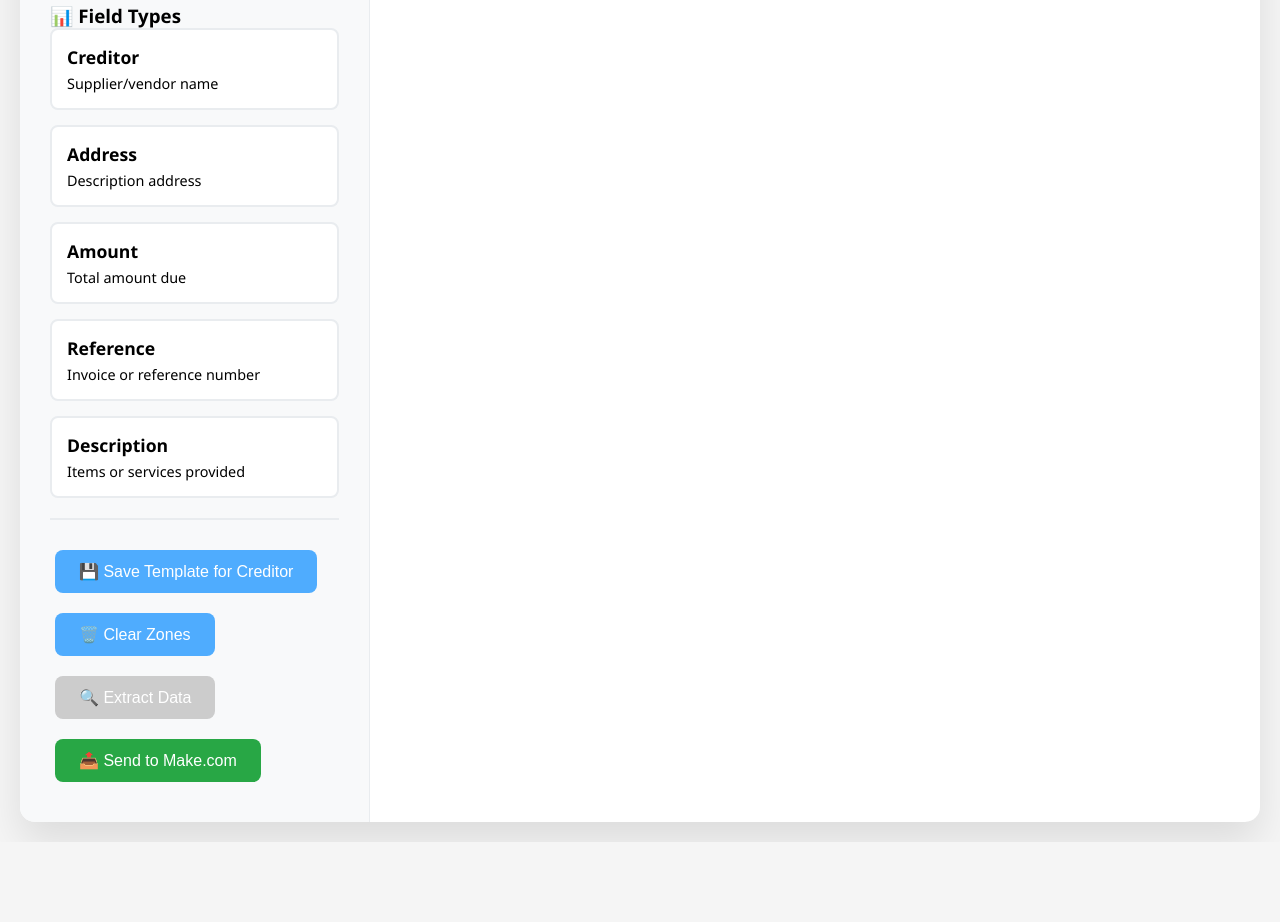
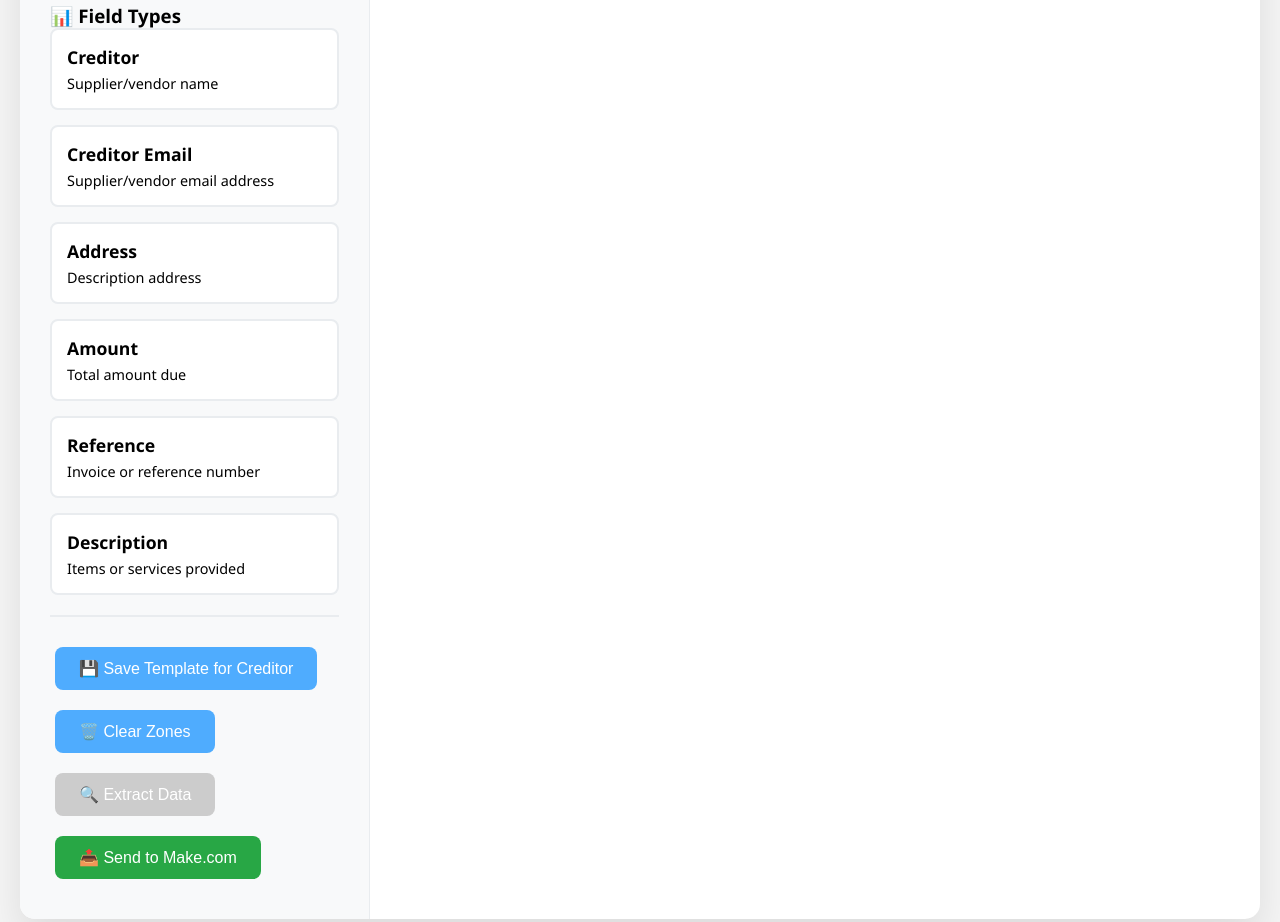
Before and after one commit to bazmaster92/invoice-ocr-system, a plain HTML site: page index.html in a window 1280 px wide. Shown: the part 1135-2057 px from the top of the page. Before the commit the page ends 1977 px from the top, so only its background shows below. Drawn offline with nearby package versions, Linux system fonts and the light colour scheme; a script that the page names is missing.

Commit message:
Update index.html
added creditor email

```diff
--- a/index.html
+++ b/index.html
@@ -450,6 +450,10 @@
                     <div class="field-item" data-field="creditor">
                         <div class="field-name">Creditor</div>
                         <div class="field-description">Supplier/vendor name</div>
+                    </div>
+                    <div class="field-item" data-field="creditor_email">
+                        <div class="field-name">Creditor Email</div>
+                        <div class="field-description">Supplier/vendor email address</div>
                     </div>
                     <div class="field-item" data-field="address">
                         <div class="field-name">Address</div>
```
